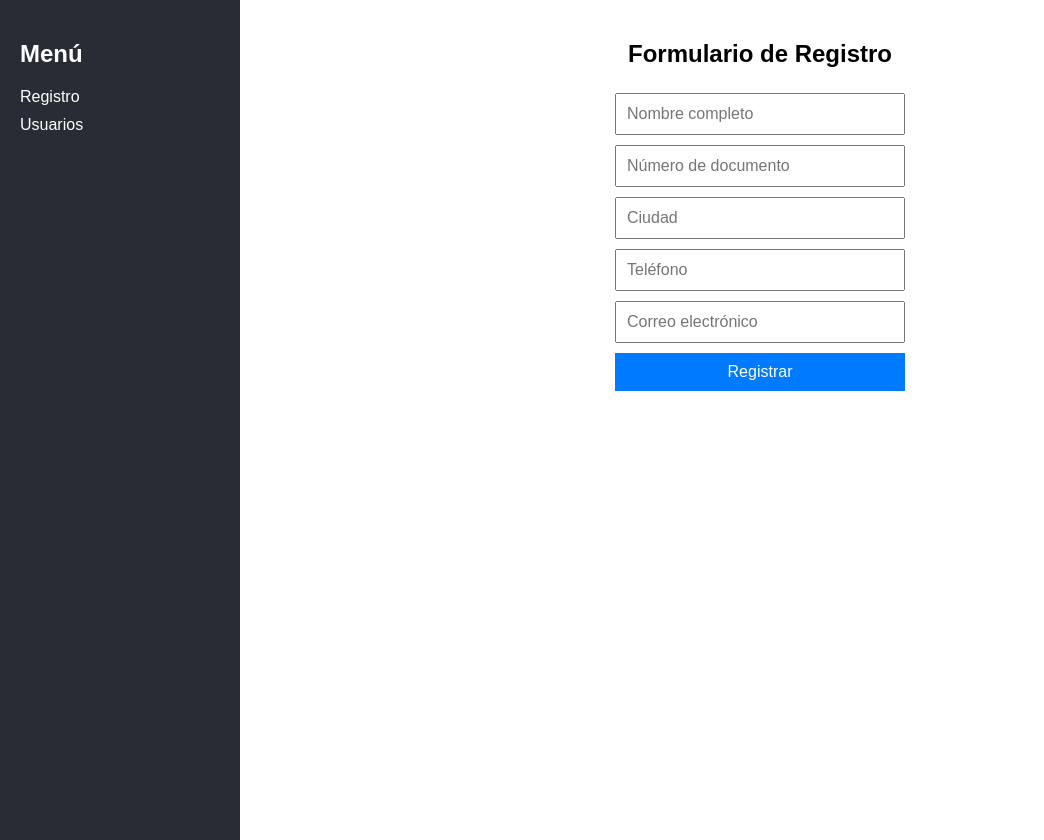
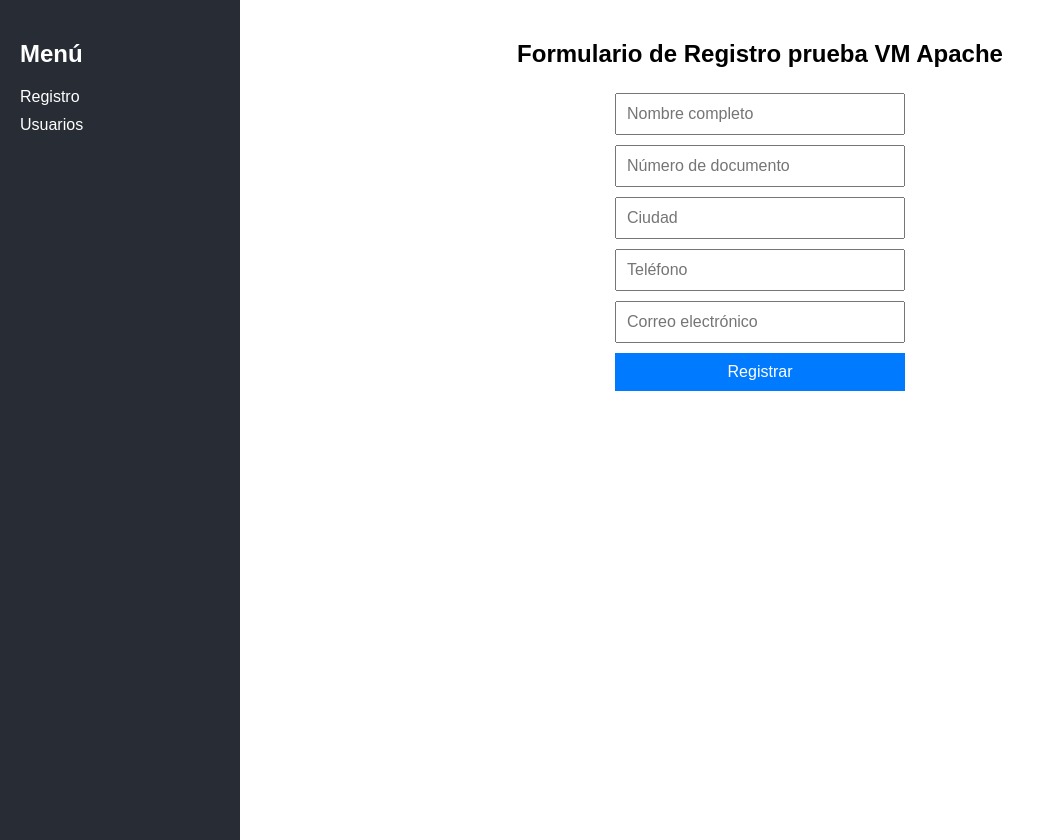
Before and after one commit to AndresGuevara18/AzurePruebaEstudio, a website built with webpack: page src/index.html in a window 1280 px wide. Shown: the whole page, without its empty margins (0-1044 px from the left). Built offline with nearby package versions, Linux system fonts and the light colour scheme.

Commit message:
probando apache 1

```diff
--- a/src/index.html
+++ b/src/index.html
@@ -3,7 +3,7 @@
 <head>
     <meta charset="UTF-8">
     <meta name="viewport" content="width=device-width, initial-scale=1.0">
-    <title>Formulario de Registro VM prueba 2</title>
+    <title>Formulario de Registro</title>
 
 </head>
 <body>
@@ -17,7 +17,7 @@
     </div>
 
     <div class="container">
-        <h2>Formulario de Registro</h2>
+        <h2>Formulario de Registro prueba VM Apache</h2>
         <form id="registroForm">
             <input type="text" id="nombre" placeholder="Nombre completo" required>
             <input type="text" id="documento" placeholder="Número de documento" required>
```
